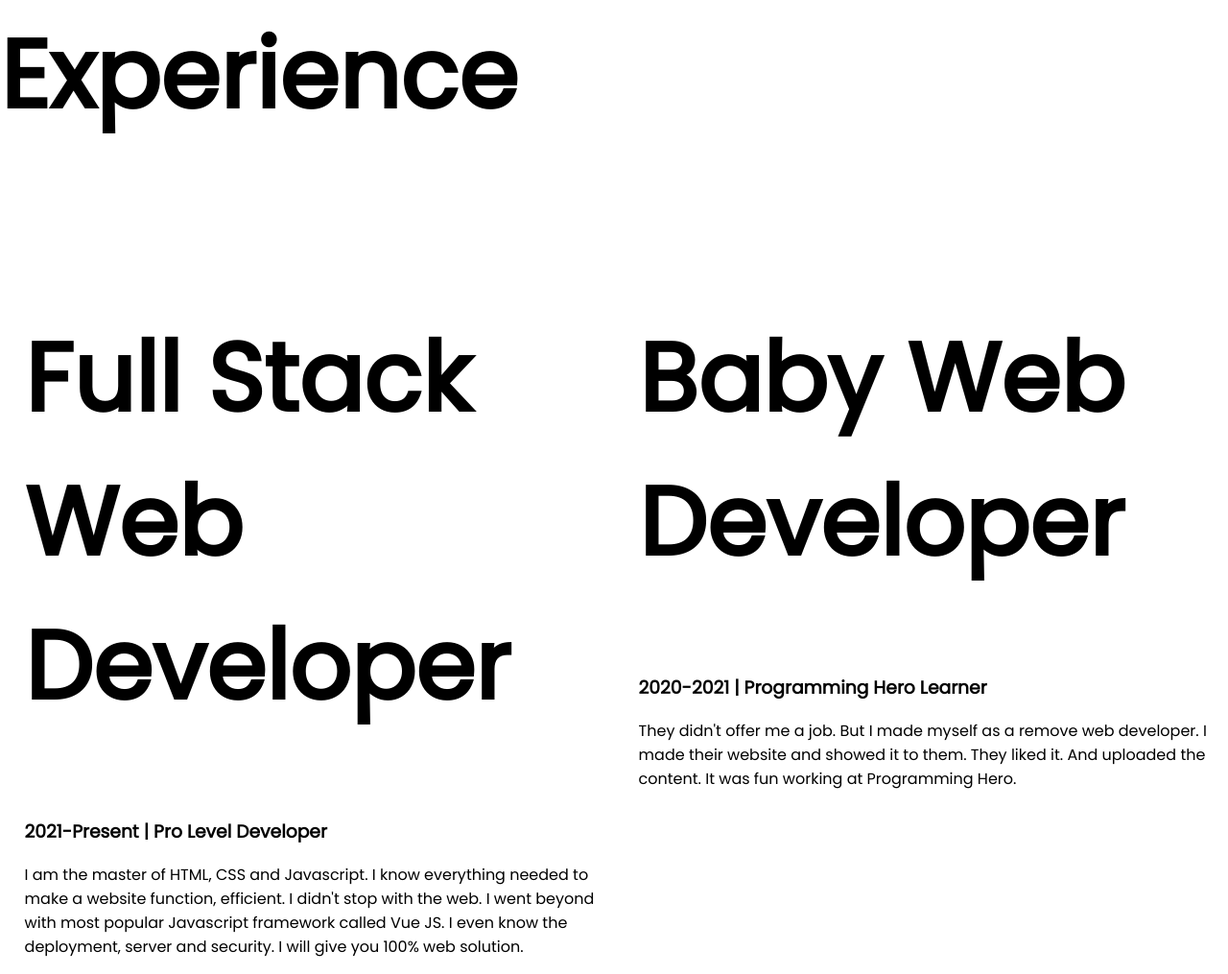
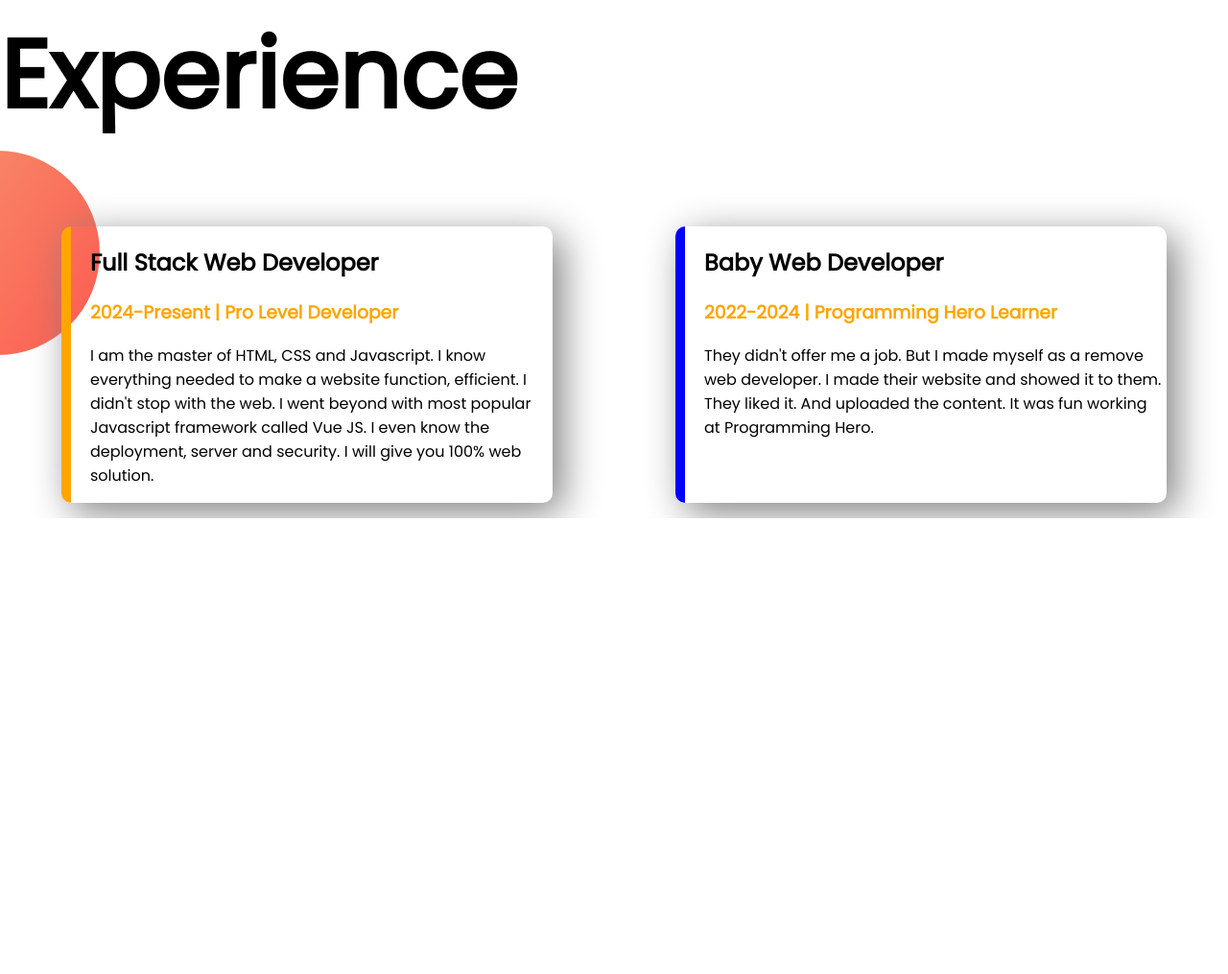
Before and after one commit to lemonrakib/jhanker-portfolio, a plain HTML site: page index.html in a window 1280 px wide. Shown: the part 1856-2871 px from the top of the page at 96% size. After the commit the page ends 2396 px from the top, so only its background shows below. Drawn offline with Linux system fonts and the light colour scheme; a web font is replaced by a local one.

Commit message:
second commit

```diff
--- a/index.html
+++ b/index.html
@@ -42,17 +42,17 @@
           <!--Dream big End-->
 
         <!--Experience Start-->
-        <section>
+        <section class="experience-area">
             <h1>Experience</h1>
             <div class="flexiable">
-                <div class="max-width">
-                    <h1>Full Stack Web Developer</h1>
-                    <h3>2021-Present | Pro Level Developer</h3>
+                <div class="experience-item full-stack">
+                    <h2>Full Stack Web Developer</h2>
+                    <h3 class="orange">2024-Present | Pro Level Developer</h3>
                     <p>I am the master of HTML, CSS and Javascript. I know everything needed to make a website function, efficient. I didn't stop with the web. I went beyond with most popular Javascript framework called Vue JS. I even know the deployment, server and security. I will give you 100% web solution.</p>
                 </div>
-                <div class="max-width">
-                    <h1>Baby Web Developer</h1>
-                    <h3>2020-2021 | Programming Hero Learner</h3>
+                <div class="experience-item baby-web">
+                    <h2>Baby Web Developer</h2>
+                    <h3 class="orange">2022-2024 | Programming Hero Learner</h3>
                     <p>They didn't offer me a job. But I made myself as a remove web developer. I made their website and showed it to them. They liked it. And uploaded the content. It was fun working at Programming Hero.</p>
                 </div>
             </div>
@@ -60,4 +60,7 @@
         <!--Experience end-->
 
           </body>
+          <footer>
+            <p></p>
+          </footer>
 </html>
--- a/style.css
+++ b/style.css
@@ -1,43 +1,77 @@
-body{
+body {
     font-family: 'Poppins', sans-serif;
     margin: 0;
 }
-.orange{
+
+.orange {
     color: orange;
 }
-.flexiable{
+
+.flexiable {
     display: flex;
 }
-.background-image{
+
+.background-image {
     background-image: url(images/top-banner.png);
     background-repeat: no-repeat;
 }
-h1{
+
+h1 {
     font-weight: 900;
     font-size: 100px;
 }
-h3{
+
+h3 {
     font-weight: 900;
 }
-.paragraph{
+
+.paragraph {
     text-align: justify;
     font-weight: 400;
 }
-.hire-me{
+
+.hire-me {
     text-decoration: none;
     font-size: 30px;
     background-color: orange;
     padding: 10px 40px;
 }
-.max-width{
-    width:50% ;
+
+.max-width {
+    width: 50%;
     padding-left: 2%;
 }
-.images{
+
+.images {
     width: 30%;
 }
-.second-background{
+
+.second-background {
     background-image: url(images/dream-bg.png);
     background-repeat: no-repeat;
     background-position: right;
 }
+
+.experience-item {
+    box-shadow: 10px 10px 40px gray;
+    width: 40%;
+    margin-left: 5%;
+    margin-right: 5%;
+    padding-left: 20px;
+    border-radius: 10px;
+
+}
+
+.experience-area {
+    background-image: url(images/exp-bg.png);
+    background-repeat: no-repeat;
+    background-position: left;
+}
+
+.full-stack {
+    border-left: 10px solid orange;
+}
+
+.baby-web {
+    border-left: 10px solid blue;
+}
```
